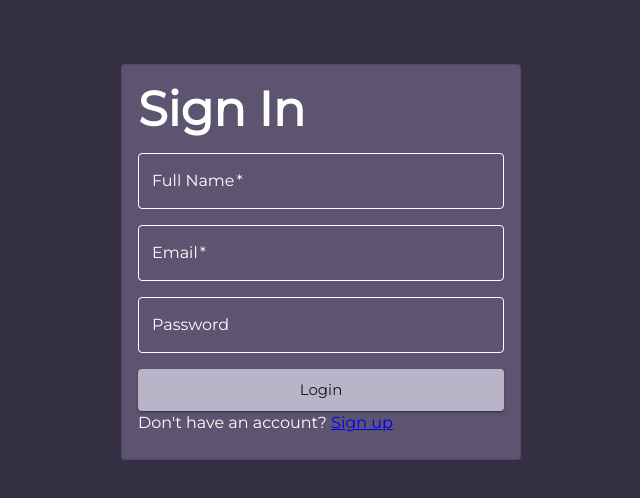
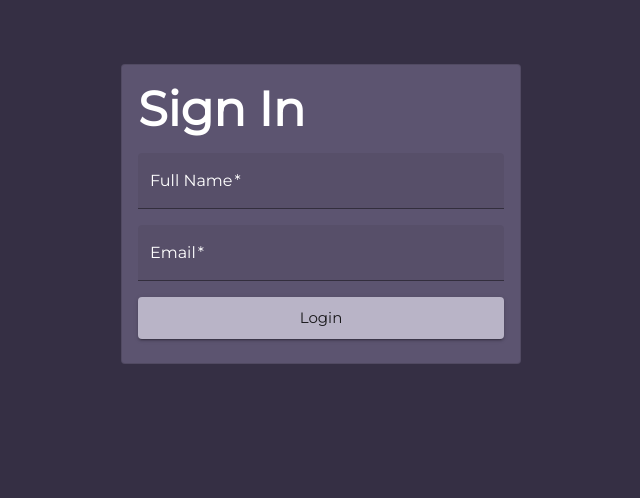
Before and after one commit to ilyris/Fetch-Doggo-Test, a Next.js app: page / in a window 1280 px wide. Shown: the top 498 px of the page, without its empty margins (319-959 px from the left). Built offline with nearby package versions, Linux system fonts and the light colour scheme.

Commit message:
Updated some Login styles, added an alert and a try catch for the failed login attempt

```diff
--- a/app/components/forms/Login/Login.tsx
+++ b/app/components/forms/Login/Login.tsx
@@ -13,19 +13,15 @@ interface LoginFormProps {
 
 const LoginForm: React.FC<LoginFormProps> = ({ handleLoginFormCb }) => {
   const [email, setEmail] = useState<string>("");
-  const [password, setPassword] = useState<string>("");
   const [fullName, setFullName] = useState<string>("");
 
   const [nameError, setNameError] = useState<boolean>(false);
   const [nameErrorMessage, setNameErrorMessage] = useState<string>("");
   const [emailError, setEmailError] = useState<boolean>(false);
   const [emailErrorMessage, setEmailErrorMessage] = useState<string>("");
-  const [passwordError, setPasswordError] = useState<boolean>(false);
-  const [passwordErrorMessage, setPasswordErrorMessage] = useState<string>("");
 
   const validateInputs = () => {
     const email = document.getElementById("email") as HTMLInputElement;
-    const password = document.getElementById("password") as HTMLInputElement;
     const name = document.getElementById("name") as HTMLInputElement;
 
     let isValid = true;
@@ -37,15 +33,6 @@ const LoginForm: React.FC<LoginFormProps> = ({ handleLoginFormCb }) => {
     } else {
       setEmailError(false);
       setEmailErrorMessage("");
-    }
-
-    if (!password.value || password.value.length < 6) {
-      setPasswordError(true);
-      setPasswordErrorMessage("Password must be at least 6 characters long.");
-      isValid = false;
-    } else {
-      setPasswordError(false);
-      setPasswordErrorMessage("");
     }
 
     if (!name.value || name.value.length < 1) {
@@ -86,7 +73,7 @@ const LoginForm: React.FC<LoginFormProps> = ({ handleLoginFormCb }) => {
             id="name"
             required
             label="Full Name"
-            variant="outlined"
+            variant="filled"
             value={fullName}
             error={nameError}
             helperText={nameErrorMessage}
@@ -100,26 +87,12 @@ const LoginForm: React.FC<LoginFormProps> = ({ handleLoginFormCb }) => {
             id="email"
             required
             label="Email"
-            variant="outlined"
+            variant="filled"
             value={email}
             error={emailError}
             helperText={emailErrorMessage}
             onChange={(e: React.ChangeEvent<HTMLInputElement>) =>
               setEmail(e.target.value)
-            }
-          />
-          <WhiteTextField
-            theme={theme}
-            sx={{ mb: 2 }}
-            id="password"
-            label="Password"
-            variant="outlined"
-            type="password"
-            value={password}
-            error={passwordError}
-            helperText={passwordErrorMessage}
-            onChange={(e: React.ChangeEvent<HTMLInputElement>) =>
-              setPassword(e.target.value)
             }
           />
           <Button
@@ -132,10 +105,6 @@ const LoginForm: React.FC<LoginFormProps> = ({ handleLoginFormCb }) => {
             Login
           </Button>
         </Box>
-
-        <Typography>
-          Don&apos;t have an account? <Link href="/">Sign up</Link>
-        </Typography>
       </CardContent>
     </Card>
   );
--- a/app/components/forms/Login/LoginClientWrapper.tsx
+++ b/app/components/forms/Login/LoginClientWrapper.tsx
@@ -5,11 +5,16 @@ import axios from "axios";
 import { LoginData } from "@/app/typings/Login";
 import { useRouter } from "next/navigation";
 import { BASE_URL } from "@/config";
+import Alert from "@mui/material/Alert";
+import { useState } from "react";
 
 export default function LoginClient() {
+  const [alertMessage, setAlertMessage] = useState<string>("");
   const router = useRouter();
   const handleSubmit = async (loginData: LoginData) => {
     const { name, email } = loginData;
+
+    try {
       const response = await axios.post(
         `${BASE_URL}/auth/login`,
         { name, email },
@@ -20,7 +25,11 @@ export default function LoginClient() {
           },
         }
       );
+
       if (response.status === 200) router.push("/search");
+    } catch (err) {
+      setAlertMessage("Failed to login, please use a valid name and/or email");
+    }
   };
 
   return (
@@ -33,6 +42,11 @@ export default function LoginClient() {
       }}
     >
       <LoginForm handleLoginFormCb={handleSubmit} />
+      {alertMessage && (
+        <Alert severity="error" sx={{ mt: 4 }}>
+          {alertMessage}
+        </Alert>
+      )}
     </Box>
   );
 }
--- a/app/components/styledComponents/WhiteTextField.tsx
+++ b/app/components/styledComponents/WhiteTextField.tsx
@@ -22,5 +22,8 @@ export const WhiteTextField = styled(TextField)<{ theme: Theme }>(
     "& .MuiOutlinedInput-input::placeholder": {
       color: theme.palette.text.primary,
     },
+    "& .MuiInputLabel-shrink": {
+      color: "#0000009c",
+    },
   })
 );
--- a/app/theme.js
+++ b/app/theme.js
@@ -70,22 +70,28 @@ export const theme = createTheme({
     MuiContainer: {
       styleOverrides: {
         root: {
-          // Some CSS
           maxWidth: "1388px !important",
         },
       },
     },
-    MuiOutlinedInput: {
+    MuiFilledInput: {
       styleOverrides: {
         root: {
-          color: "#352F44",
+          color: "#FFF",
         },
       },
     },
     MuiInputLabel: {
       styleOverrides: {
         root: {
-          color: "#352F44",
+          color: "red",
+        },
+      },
+    },
+    MuiFormLabel: {
+      styleOverrides: {
+        root: {
+          color: "red",
         },
       },
     },
```
Lines whose indentation alone changed are shown as unchanged.
